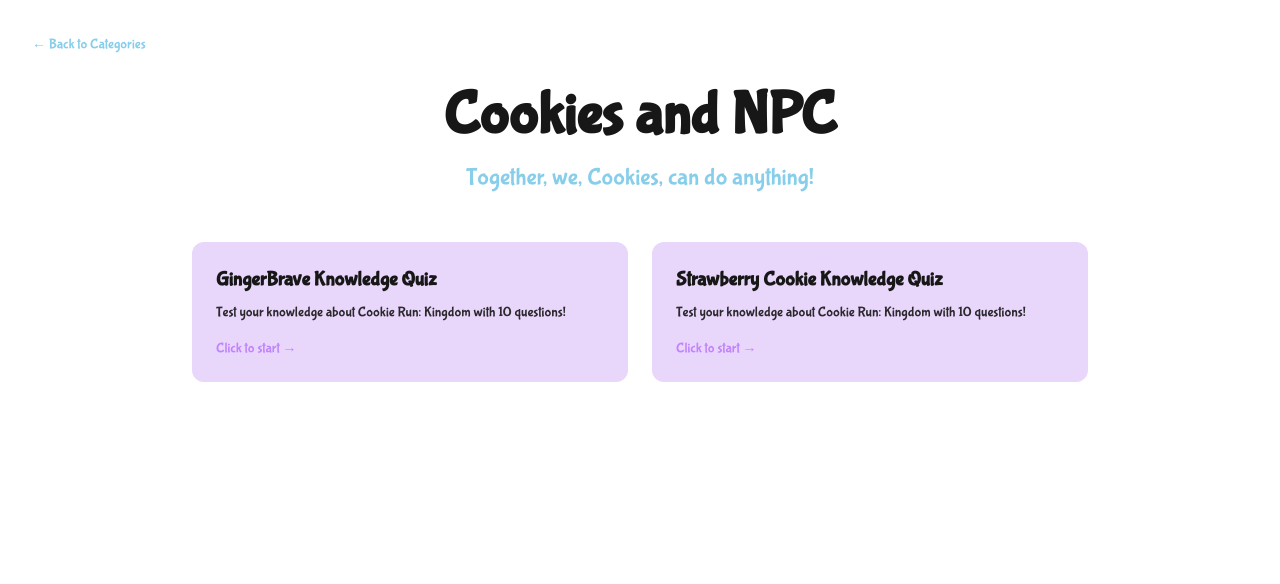
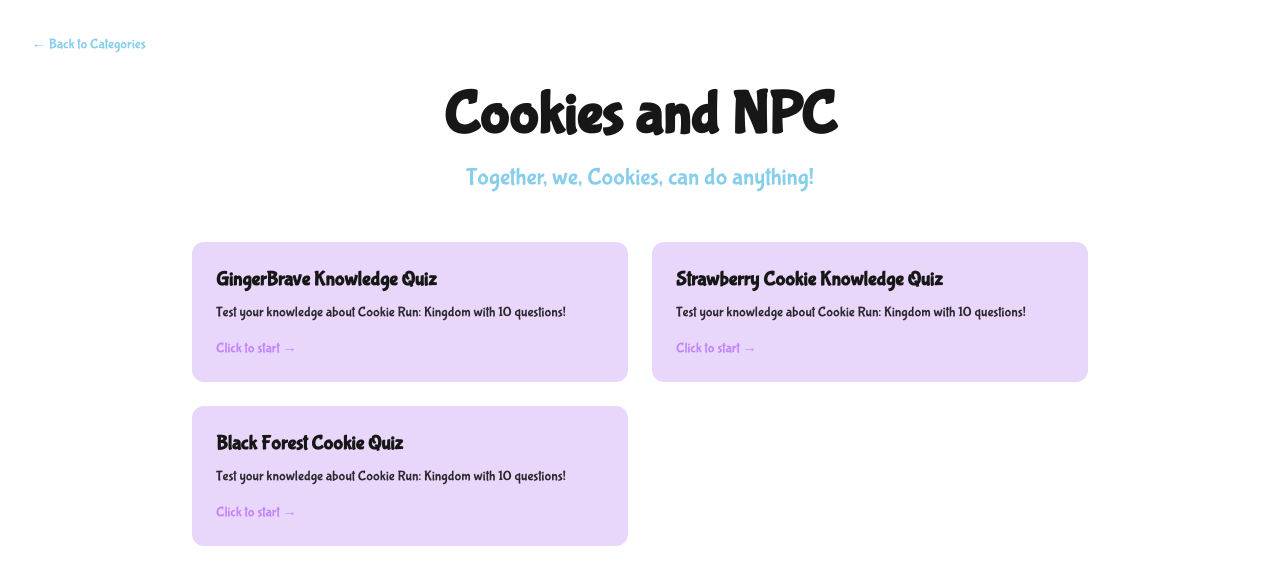
Before and after one commit to guntarion/quiz-asya, a Next.js app: page /cookies-npc in a window 1280 px wide. Shown: the top 584 px of the page. Built offline with nearby package versions, Linux system fonts and the light colour scheme.

Commit message:
Black forest update

```diff
--- a/src/data/quizzes/cookienpc.ts
+++ b/src/data/quizzes/cookienpc.ts
@@ -176,4 +176,85 @@
       },
     ],
   },
+  'black-forest-cookie-quiz': {
+    id: 'black-forest-cookie-quiz',
+    title: 'Black Forest Cookie Quiz',
+    questions: [
+      {
+        id: 1,
+        question: 'When was Black Forest Cookie released in Cookie Run: Kingdom?',
+        options: ['January 2, 2025', 'February 14, 2025', 'March 12, 2025', 'April 1, 2025'],
+        correctAnswer: 'March 12, 2025',
+        difficulty: 'medium',
+      },
+      {
+        id: 2,
+        question: "What is Black Forest Cookie's type in the game?",
+        options: ['Defense', 'Support', 'Charge', 'Magic'],
+        correctAnswer: 'Charge',
+        difficulty: 'easy',
+      },
+      {
+        id: 3,
+        question: "What is the name of Black Forest Cookie's skill?",
+        options: ['Bridal Charge', 'For the Creators!', 'Cake Transformation', 'Dark Forest Fury'],
+        correctAnswer: 'For the Creators!',
+        difficulty: 'medium',
+      },
+      {
+        id: 4,
+        question: 'Which Cookie was released alongside Black Forest Cookie?',
+        options: ['Wedding Cake Cookie', 'Schwarzwälder', 'Cherry Cookie', 'Strawberry Crepe Cookie'],
+        correctAnswer: 'Wedding Cake Cookie',
+        difficulty: 'medium',
+      },
+      {
+        id: 5,
+        question: "What is the color of Black Forest Cookie's eyes?",
+        options: ['Deep brown', 'Cherry red', 'Pale yellow', 'Dark purple'],
+        correctAnswer: 'Pale yellow',
+        difficulty: 'hard',
+      },
+      {
+        id: 6,
+        question: "What happens when Black Forest Cookie's skill ends?",
+        options: [
+          'She explodes in a shower of cherries',
+          'She summons Thorns to deal area damage',
+          'She reverts to normal form with increased defense',
+          'She becomes invulnerable for 3 seconds',
+        ],
+        correctAnswer: 'She summons Thorns to deal area damage',
+        difficulty: 'medium',
+      },
+      {
+        id: 7,
+        question: 'What does Black Forest Cookie carry in her normal form?',
+        options: ['A chocolate cake', 'A cream bouquet of cherries', 'A wedding ring', 'A prayer book'],
+        correctAnswer: 'A cream bouquet of cherries',
+        difficulty: 'medium',
+      },
+      {
+        id: 8,
+        question: 'According to Strawberry Crepe Cookie\'s analysis, what percentage of Black Forest Cookie\'s personality is "unspeakable secrets"?',
+        options: ['5%', '10%', '30%', '60%'],
+        correctAnswer: '10%',
+        difficulty: 'hard',
+      },
+      {
+        id: 9,
+        question: "What is Black Forest Cookie's Korean name directly translated to?",
+        options: ['Dark Cake Cookie', 'Cherry Chocolate Cookie', 'Forêt Noire Cookie', 'Black Wood Cookie'],
+        correctAnswer: 'Forêt Noire Cookie',
+        difficulty: 'hard',
+      },
+      {
+        id: 10,
+        question: 'What buff does Black Forest Cookie receive if Wedding Cake Cookie is on the team?',
+        options: ['Star of the Hour', 'Bridal Blessing', "Creator's Gift", 'Cake Power'],
+        correctAnswer: 'Star of the Hour',
+        difficulty: 'medium',
+      },
+    ],
+  },
 };
```
